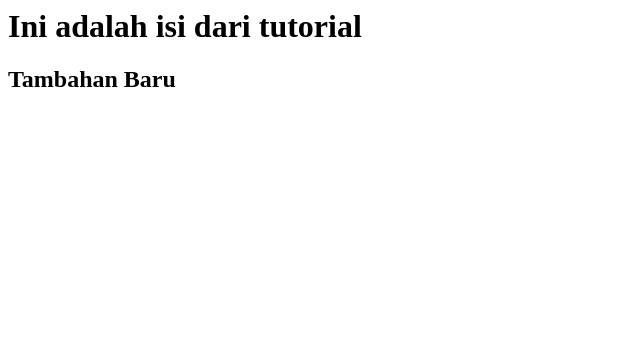
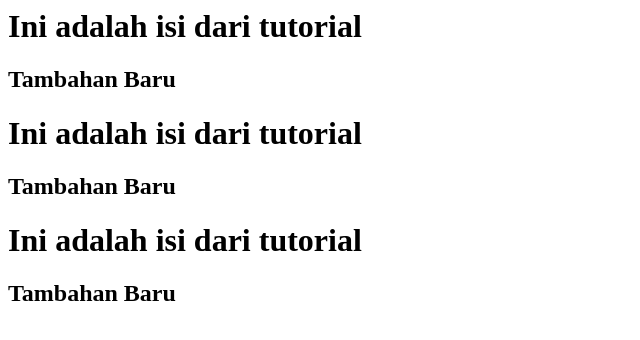
Before and after one commit to arifDannyHermawan/tutorial, a plain HTML site: page index.html in a window 1280 px wide. Shown: the whole page, without its empty margins (0-640 px from the left). Drawn offline with Linux system fonts and the light colour scheme.

Commit message:
update dari github

```diff
--- a/index.html
+++ b/index.html
@@ -1,2 +1,6 @@
 <h1>Ini adalah isi dari tutorial</h1>
 <h2>Tambahan Baru</h2>
+<h1>Ini adalah isi dari tutorial</h1>
+<h2>Tambahan Baru</h2>
+<h1>Ini adalah isi dari tutorial</h1>
+<h2>Tambahan Baru</h2>
```
